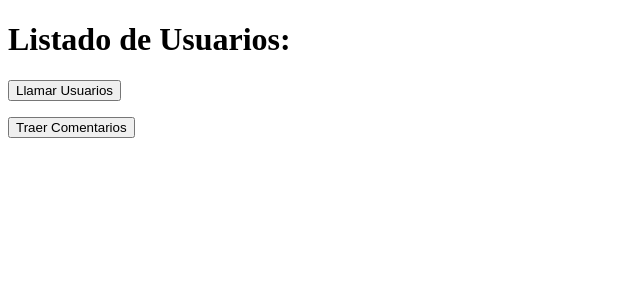
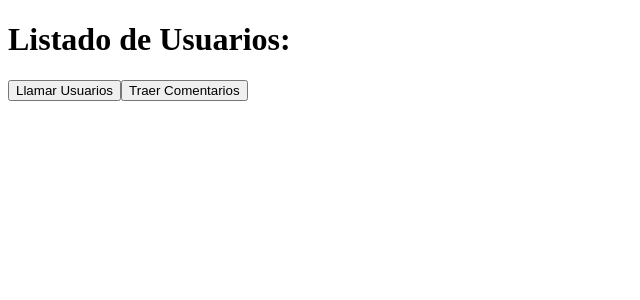
Before and after one commit to RFerreiraN/PracticasReact, a React (Vite) app: page / in a window 1280 px wide. Shown: the top 300 px of the page, without its empty margins (0-640 px from the left). Built offline with nearby package versions, Linux system fonts and the light colour scheme.

Commit message:
Creamos componentes para los usuariuos y los comentarios

```diff
--- /dev/null
+++ b/src/Components/EndPointComments.jsx
@@ -0,0 +1,8 @@
+
+export const EndPointComments = ({ users }) => {
+  return (
+    <>
+      {users.map( user => <li key={user.id}>  { user.body } </li>)}
+    </>
+  )
+}
--- /dev/null
+++ b/src/Components/EndPointUsers.jsx
@@ -0,0 +1,9 @@
+
+
+export const EndPointUsers = ({ users }) => {
+  return (
+    <>
+        {users.map( user => <li key={user.id}>  { user.name } </li>)}
+    </>
+  )
+}
--- a/src/Components/FetchUsers.jsx
+++ b/src/Components/FetchUsers.jsx
@@ -1,4 +1,7 @@
+
 import { useEffect, useState } from "react";
+import { EndPointUsers } from "./EndPointUsers";
+import { EndPointComments } from "./EndPointComments";
 
 export const FetchUsers = () => {
 
@@ -30,19 +33,16 @@ export const FetchUsers = () => {
   return (
     <>
       <ul>
-         { users.map( user => <li key={user.id}>  { user.name } </li>)}
+         { endPoint == 'users' ? <EndPointUsers users={users}/>
+                               : <EndPointComments users={users}/> }
       </ul>
-      <p>
-          <button onClick={llamarAPI}>Llamar Usuarios</button>
-      </p>
 
-      <p>
-          <button onClick={llamarComentarios}> Traer Comentarios</button>
-      </p>
+       <button onClick={llamarAPI}>Llamar Usuarios</button>
+       <button onClick={llamarComentarios}> Traer Comentarios</button>
 
     </>
   )
 }
 
 
-//
+//Crear componentes para mostrar los users y los comments
```
